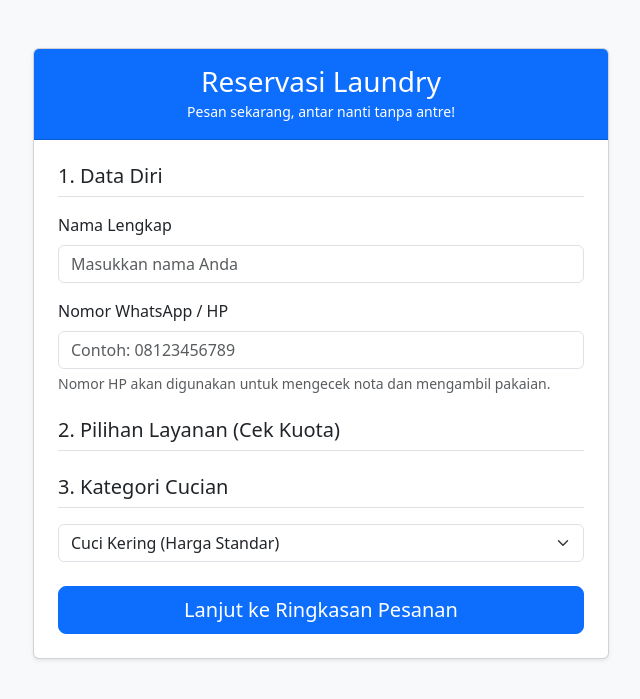
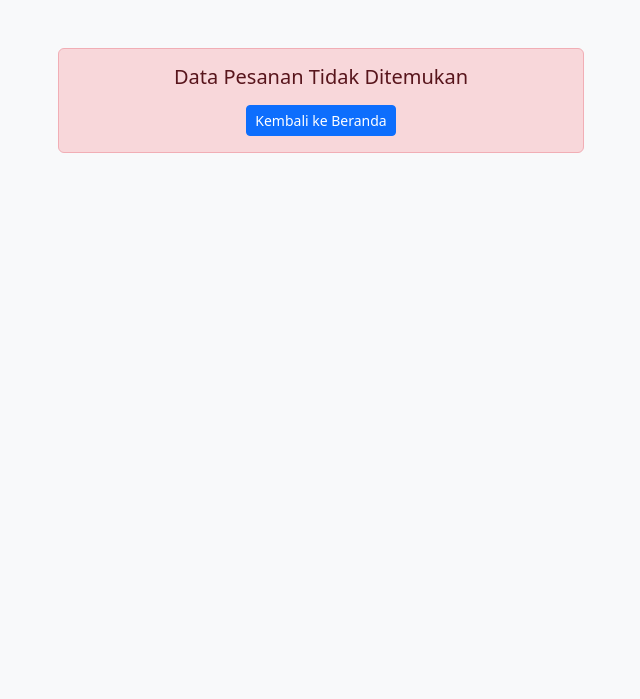
Before and after one commit to 25210146-arch/sistem-laundry, a Spring Boot app: page /nota?id=1 in a window 1280 px wide. Shown: the top 699 px of the page, without its empty margins (319-959 px from the left). Run offline with Spring Boot 4, Linux system fonts and the light colour scheme; tables that the repository leaves empty hold one stand-in row (values such as "Sample post").

Commit message:
Kembalikan isi template nota.html yang asli

```diff
--- a/sistem-laundry/src/main/resources/templates/nota.html
+++ b/sistem-laundry/src/main/resources/templates/nota.html
@@ -3,96 +3,137 @@
 <head>
     <meta charset="UTF-8">
     <meta name="viewport" content="width=device-width, initial-scale=1.0">
-    <title>Pemesanan Laundry O2O</title>
-    <!-- Memanggil CSS Bootstrap agar tampilan rapi -->
+    <title>Nota & Tiket Reservasi Laundry</title>
     <link href="https://cdn.jsdelivr.net/npm/bootstrap@5.3.0/dist/css/bootstrap.min.css" rel="stylesheet">
+    <!-- Library JavaScript ringan untuk generate QR Code secara otomatis -->
+    <script src="https://cdnjs.cloudflare.com/ajax/libs/qrcodejs/1.0.0/qrcode.min.js"></script>
 </head>
 <body class="bg-light">
 
-<div class="container mt-5 mb-5" style="max-width: 600px;">
-    <!-- Notifikasi Jika Kuota Habis (dari Redirect Controller) -->
-    <div th:if="${param.error}" class="alert alert-danger text-center">
-        Mohon maaf, kuota untuk layanan yang Anda pilih sudah habis atau sedang penuh.
+<div class="container mt-5 mb-5" style="max-width: 550px;">
+
+    <!-- Jika ID Pesanan tidak ditemukan -->
+    <div th:if="${pesanan == null}" class="alert alert-danger text-center">
+        <h5>Data Pesanan Tidak Ditemukan</h5>
+        <a href="/" class="btn btn-primary btn-sm mt-2">Kembali ke Beranda</a>
     </div>
 
-    <div class="card shadow-sm">
-        <div class="card-header bg-primary text-white text-center py-3">
-            <h3 class="mb-0">Reservasi Laundry</h3>
-            <small>Pesan sekarang, antar nanti tanpa antre!</small>
+    <!-- Jika Pesanan Ditemukan -->
+    <div th:if="${pesanan != null}" class="card shadow-sm">
+        <div class="card-header bg-dark text-white text-center py-3">
+            <h4 class="mb-0">E-NOTA & TIKET RESERVASI</h4>
+            <small th:text="'ID Reservasi: ' + ${pesanan.idPesanan}">ID Reservasi: RSV-20261124-001</small>
         </div>
+
         <div class="card-body p-4">
 
-            <!-- Form mengarah ke /review-pesanan -->
-            <form action="/review-pesanan" method="post">
+            <!-- STATUS 1: MENUNGGU KONFIRMASI ADMIN -->
+            <div th:if="${pesanan.status == 'MENUNGGU_KONFIRMASI'}" class="alert alert-warning text-center">
+                <h5 class="alert-heading">Menunggu Konfirmasi Admin</h5>
+                <p class="mb-2 small">Pesanan Anda telah terdaftar dan slot telah diamankan. Silakan muat ulang (refresh) halaman ini berkala untuk mendapatkan QR Code dan batas waktu antar.</p>
+                <button onclick="location.reload()" class="btn btn-warning btn-sm fw-bold">Refresh Status</button>
+            </div>
 
-                <h5 class="mb-3 border-bottom pb-2">1. Data Diri</h5>
-                <div class="mb-3">
-                    <label class="form-label">Nama Lengkap</label>
-                    <input type="text" name="namaPelanggan" class="form-control" placeholder="Masukkan nama Anda" required>
+            <!-- STATUS 2: DIKONFIRMASI ADMIN (TAMPILKAN QR & BATAS DROP-OFF) -->
+            <div th:if="${pesanan.status == 'DIKONFIRMASI_ADMIN'}" class="alert alert-success text-center">
+                <h5 class="alert-heading">Reservasi Dikonfirmasi!</h5>
+                <p class="mb-1 small">Silakan bawa cucian Anda ke gerai sebelum batas waktu berikut:</p>
+                <h6 class="fw-bold text-danger mb-0"
+                    th:text="${#temporals.format(pesanan.batasWaktuDropoff, 'dd MMM yyyy - HH:mm')} + ' WITA'">
+                    24 Nov 2026 - 14:00 WITA
+                </h6>
+                <small class="text-muted d-block mt-1">*Jika melewati batas waktu, pesanan otomatis hangus.</small>
+            </div>
+
+            <!-- STATUS 3: SEDANG DIPROSES / SELESAI / DIAMBIL -->
+            <div th:if="${pesanan.status == 'DIPROSES' || pesanan.status == 'SELESAI' || pesanan.status == 'DIAMBIL'}"
+                 class="alert alert-primary text-center">
+                <h5 class="alert-heading mb-1" th:text="'Status: ' + ${pesanan.status}">Status: DIPROSES</h5>
+                <div th:if="${pesanan.estimasiSelesai != null}">
+                    <small>Estimasi Selesai:</small><br>
+                    <strong th:text="${#temporals.format(pesanan.estimasiSelesai, 'dd MMM yyyy - HH:mm')} + ' WITA'">25 Nov 2026 - 14:00 WITA</strong>
                 </div>
-                <div class="mb-4">
-                    <label class="form-label">Nomor WhatsApp / HP</label>
-                    <input type="number" name="noHp" class="form-control" placeholder="Contoh: 08123456789" required>
-                    <div class="form-text">Nomor HP akan digunakan untuk mengecek nota dan mengambil pakaian.</div>
-                </div>
+            </div>
 
-                <h5 class="mb-3 border-bottom pb-2">2. Pilihan Layanan (Cek Kuota)</h5>
-                <div class="mb-4">
-                    <!-- Looping data layanan dari database -->
-                    <div th:each="layanan : ${daftarLayanan}" class="form-check mb-2 p-3 border rounded"
-                         th:classappend="${layanan.kuotaTersedia == null || layanan.kuotaTersedia <= 0} ? 'bg-secondary text-white opacity-50' : 'bg-white'">
+            <!-- STATUS 4: HANGUS -->
+            <div th:if="${pesanan.status == 'HANGUS'}" class="alert alert-danger text-center">
+                <h5 class="alert-heading mb-1">PESANAN HANGUS</h5>
+                <small>Anda melewati batas waktu pengantaran barang ke lokasi.</small>
+            </div>
 
-                        <input class="form-check-input ms-1" type="radio" name="idLayanan"
-                               th:value="${layanan.idLayanan}"
-                               th:disabled="${layanan.kuotaTersedia == null || layanan.kuotaTersedia <= 0}" required>
+            <!-- AREA QR CODE (Muncul jika sudah dikonfirmasi, diproses, atau selesai) -->
+            <div th:if="${pesanan.status == 'DIKONFIRMASI_ADMIN' || pesanan.status == 'DIPROSES' || pesanan.status == 'SELESAI'}"
+                 class="text-center my-4 p-3 border rounded bg-white">
+                <div id="qrcode" class="d-flex justify-content-center mb-2"></div>
+                <strong class="d-block tracking-wider" th:text="${pesanan.idPesanan}">RSV-20261124-001</strong>
+                <small class="text-muted">Tunjukkan QR Code ini kepada Admin di lokasi</small>
+            </div>
 
-                        <label class="form-check-label ms-2 d-block">
-                            <strong th:text="${layanan.jenisLayanan}">Reguler</strong>
-                            <span class="float-end fw-bold" th:text="'Rp' + ${layanan.harga} + '/kg'">Rp7000/kg</span>
-                            <br>
-                            <small th:if="${layanan.kuotaTersedia != null && layanan.kuotaTersedia > 0}"
-                                   class="text-success fw-bold"
-                                   th:text="'Tersedia: ' + ${layanan.kuotaTersedia} + ' slot (Estimasi ' + ${layanan.estimasiJam} + ' jam)'"></small>
-                            <small th:if="${layanan.kuotaTersedia == null || layanan.kuotaTersedia <= 0}"
-                                   class="text-white fw-bold">Kuota Penuh</small>
-                        </label>
-                    </div>
-                </div>
+            <!-- RINCIAN PESANAN -->
+            <table class="table table-sm table-borderless mt-3">
+                <tr>
+                    <td class="text-muted">Nama Pelanggan</td>
+                    <td class="fw-bold text-end" th:text="${pesanan.pelanggan.nama}">Budi</td>
+                </tr>
+                <tr>
+                    <td class="text-muted">No. Telepon</td>
+                    <td class="fw-bold text-end" th:text="${pesanan.pelanggan.noHp}">08123456789</td>
+                </tr>
+                <tr>
+                    <td class="text-muted">Kode Layanan</td>
+                    <td class="fw-bold text-end" th:text="${pesanan.idLayanan}">L001</td>
+                </tr>
+                <tr>
+                    <td class="text-muted">Kategori Cucian</td>
+                    <td class="fw-bold text-end" th:text="${pesanan.kategoriCucian}">Cuci + Setrika</td>
+                </tr>
+                <tr class="border-top">
+                    <td class="text-muted pt-2">Berat Cucian</td>
+                    <td class="fw-bold text-end pt-2"
+                        th:text="${pesanan.beratKg != null} ? ${pesanan.beratKg} + ' Kg' : 'Belum ditimbang'">
+                        Belum ditimbang
+                    </td>
+                </tr>
+                <tr>
+                    <td class="text-muted">Total Tagihan</td>
+                    <td class="fw-bold text-end text-success fs-5"
+                        th:text="${pesanan.totalHarga != null} ? 'Rp ' + ${pesanan.totalHarga} : 'Menunggu Penimbangan'">
+                        Menunggu Penimbangan
+                    </td>
+                </tr>
+            </table>
 
-                <h5 class="mb-3 border-bottom pb-2">3. Kategori Cucian</h5>
-                <div class="mb-4">
-                    <select name="kategoriCucian" class="form-select" required>
-                        <option value="Cuci Kering">Cuci Kering (Harga Standar)</option>
-                        <option value="Cuci + Lipat">Cuci + Lipat (Harga Standar)</option>
-                        <option value="Cuci + Setrika">Cuci + Setrika (+Rp5.000/kg)</option>
-                    </select>
-                </div>
+            <!-- Catatan Sementara Sebelum Ditimbang -->
+            <div th:if="${pesanan.totalHarga == null && pesanan.status != 'HANGUS'}" class="alert alert-secondary py-2 px-3 small text-center mt-2">
+                <em>"Tagihan akan diperbarui setelah cucian ditimbang di lokasi."</em>
+            </div>
 
-                <div class="d-grid">
-                    <button type="submit" class="btn btn-primary btn-lg">Lanjut ke Ringkasan Pesanan</button>
-                </div>
-            </form>
+            <div class="d-grid gap-2 mt-4">
+                <a href="/" class="btn btn-outline-primary">Buat Pesanan Baru / Kembali</a>
+            </div>
+
         </div>
     </div>
 </div>
 
-<!-- Tombol Melayang "Pesanan Saya" (Otomatis muncul jika ada riwayat pesanan di browser) -->
-<div id="btnPesananSayaContainer" style="display: none; position: fixed; bottom: 20px; right: 20px; z-index: 1000;">
-    <a id="linkPesananSaya" href="#" class="btn btn-success btn-lg shadow rounded-pill px-4 fw-bold">
-        🧺 Pesanan Saya
-    </a>
-</div>
+<!-- Script untuk menyimpan ID Pesanan ke browser & merender QR Code -->
+<script th:inline="javascript">
+    var idReservasi = /*[[${pesanan != null ? pesanan.idPesanan : ''}]]*/ '';
+    var statusPesanan = /*[[${pesanan != null ? pesanan.status : ''}]]*/ '';
 
-<script>
-    document.addEventListener("DOMContentLoaded", function() {
-        const lastOrderId = localStorage.getItem("pesananLaundryTerakhir") || localStorage.getItem("laundry_last_order_id");
-        if (lastOrderId) {
-            const container = document.getElementById("btnPesananSayaContainer");
-            const link = document.getElementById("linkPesananSaya");
-            link.href = "/nota?id=" + lastOrderId;
-            container.style.display = "block";
-        }
-    });
+    // Simpan ID pesanan terakhir secara otomatis ke memori browser pelanggan
+    if (idReservasi !== '') {
+        localStorage.setItem('pesananLaundryTerakhir', idReservasi);
+    }
+
+    // Render QR Code jika status sudah dikonfirmasi/diproses/selesai
+    if (idReservasi !== '' && (statusPesanan === 'DIKONFIRMASI_ADMIN' || statusPesanan === 'DIPROSES' || statusPesanan === 'SELESAI')) {
+        new QRCode(document.getElementById("qrcode"), {
+            text: idReservasi,
+            width: 160,
+            height: 160
+        });
+    }
 </script>
 
 </body>
```
